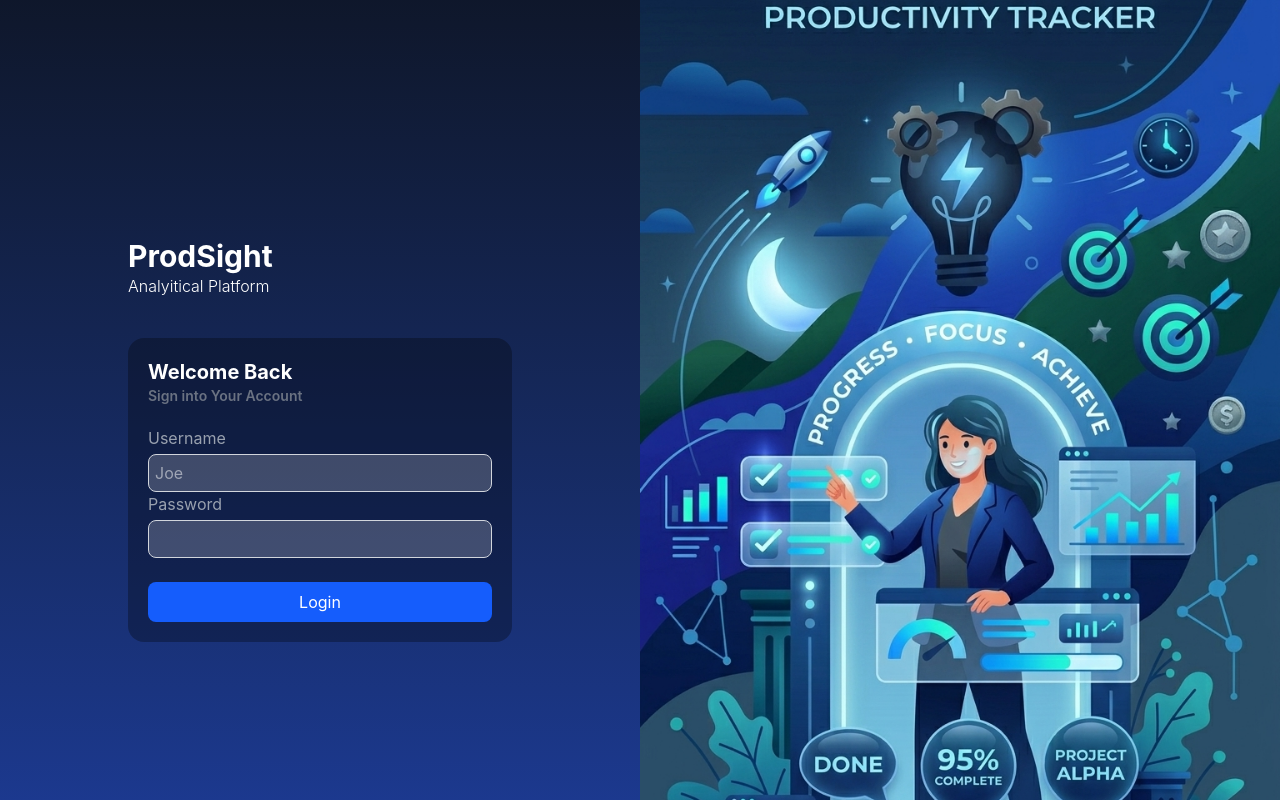
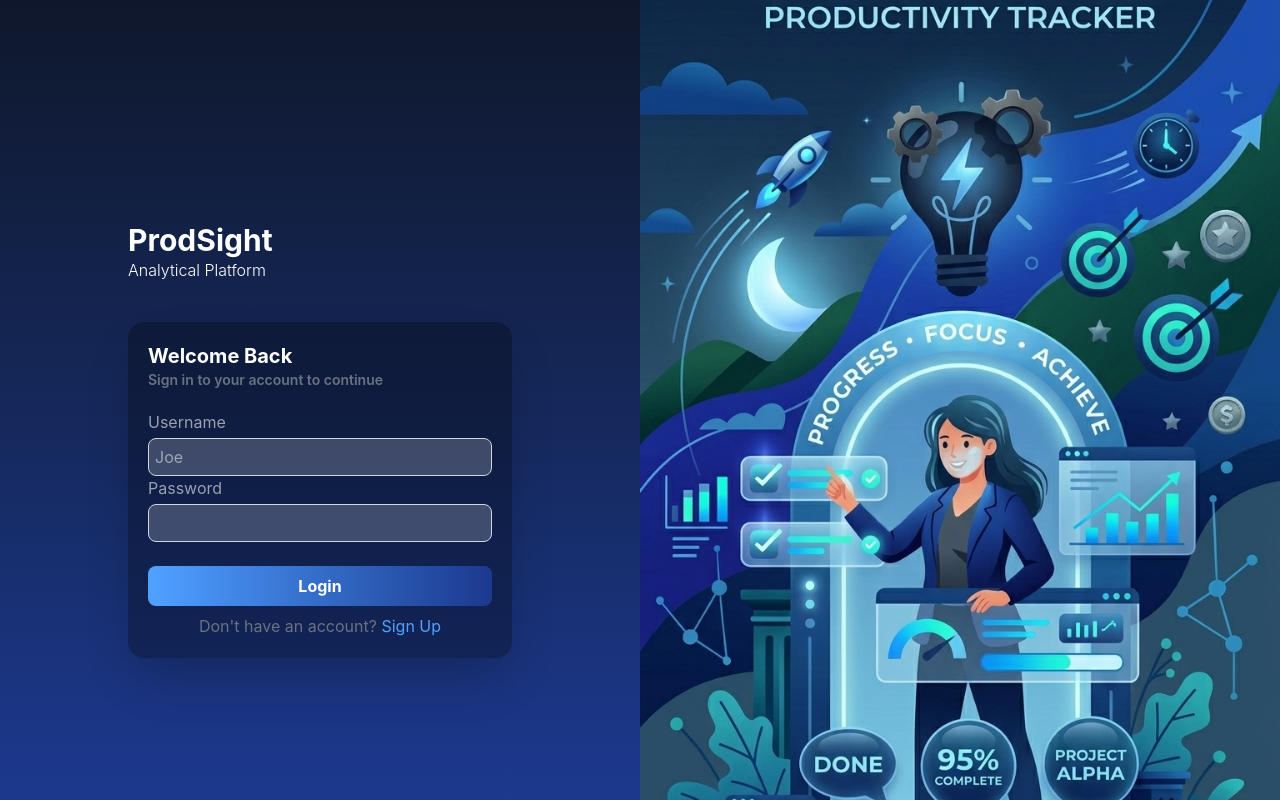
Before and after one commit to kalanaashen/ProdSight_UI, a React app in the folder frontend/: page / in a window 1280 px wide. Built offline with nearby package versions, Linux system fonts and the light colour scheme; the HTML template or start-up script is replaced by a standard one.

Commit message:
create basic regstration sturucture

```diff
--- a/frontend/src/pages/LoginPage.jsx
+++ b/frontend/src/pages/LoginPage.jsx
@@ -8,9 +8,9 @@ const LoginPage = () => {
           <div className="translate-y-10">
             <div className="">
               <h1 className="font-bold text-white text-3xl ">ProdSight</h1>
-              <h1 className="font-light text-white">Analyitical Platform</h1>
+              <h1 className="font-light text-white">Analytical Platform</h1>
             </div>
-            <div className=" w-sm bg-black/30 rounded-2xl p-5 mt-10">
+            <div className="shadow-2xl w-sm bg-black/30 rounded-2xl p-5 mt-10">
               <div
                 className="
             flex flex-col  mb-5"
@@ -22,7 +22,7 @@ const LoginPage = () => {
                   Welcome Back
                 </h1>
                 <h1 className="font-semibold text-sm text-gray-500">
-                  Sign into Your Account
+                  Sign in to your account to continue
                 </h1>
               </div>
 
@@ -52,9 +52,17 @@ const LoginPage = () => {
               </div>
 
               <div className="mt-6">
-                <button className="py-2 w-full   text-white bg-blue-600 rounded-lg hover:bg-blue-700 hover:scale-105 duration-200">
+                <button className="py-2 w-full font-bold  text-white  bg-gradient-to-r from-blue-400  to-blue-900  rounded-lg  hover:scale-105 duration-200">
                   Login
                 </button>
+                <div className="flex justify-center">
+                  <h1 className="text-gray-500 mt-2">
+                    Don't have an account?{" "}
+                    <button className="text-blue-400 hover:text-blue-700">
+                      Sign Up
+                    </button>
+                  </h1>
+                </div>
               </div>
             </div>
           </div>
--- /dev/null
+++ b/frontend/src/pages/RegisterPage.jsx
@@ -0,0 +1,46 @@
+import React from "react";
+
+export const RegisterPage = () => {
+  return (
+    <div>
+      <div className="bg-linear-to-b from-blue-950 to-blue-800 h-screen">
+        <h1 className="font-bold text-2xl">ProdSight</h1>
+        <h1 className="font-semibold">Analyitcs Platform</h1>
+        <div className="border border-white  bg-black/40 shadow-2xl">
+          <h1>Create your account</h1>
+          <h1>Get Started with Prodsight today</h1>
+          <div>
+            <div className="flex flex-col">
+              <label htmlFor="">Full Name</label>
+              <input type="text" placeholder="Kalana Ashen" />
+            </div>
+            <div className="flex flex-col">
+              <label htmlFor="">Email</label>
+              <input type="text" placeholder="you@company.com" />
+            </div>
+
+            <div className="flex flex-col">
+              <label htmlFor="">Password</label>
+              <input type="password" />
+            </div>
+
+            <div className="flex flex-col">
+              <label htmlFor="">Confirm Password</label>
+              <input type="password" />
+            </div>
+          </div>
+
+          <div>
+            <button className="w-full font-bold  text-white">
+              Create Account
+            </button>
+          </div>
+          <div className="flex flex-row">
+            <h1 className="font-light">Already have an account?</h1>
+            <button className="text-blue-600">Sign in</button>
+          </div>
+        </div>
+      </div>
+    </div>
+  );
+};
```
